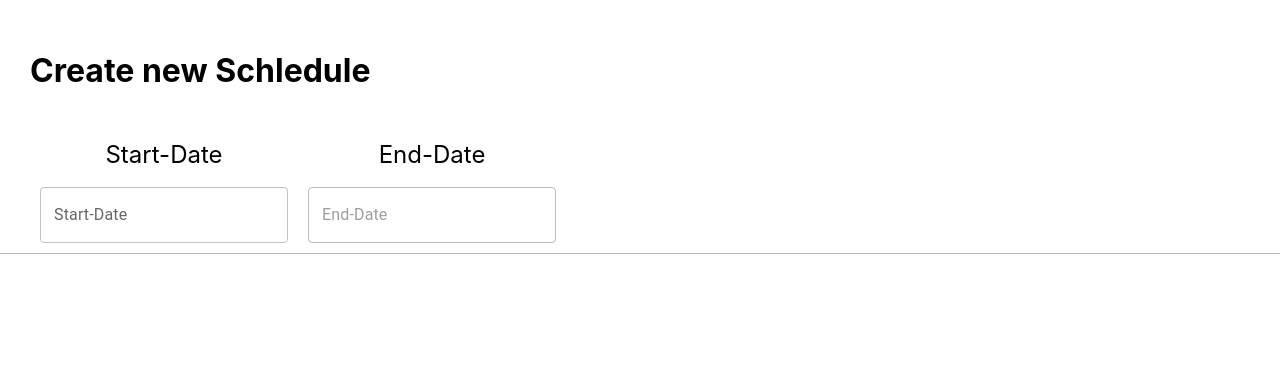
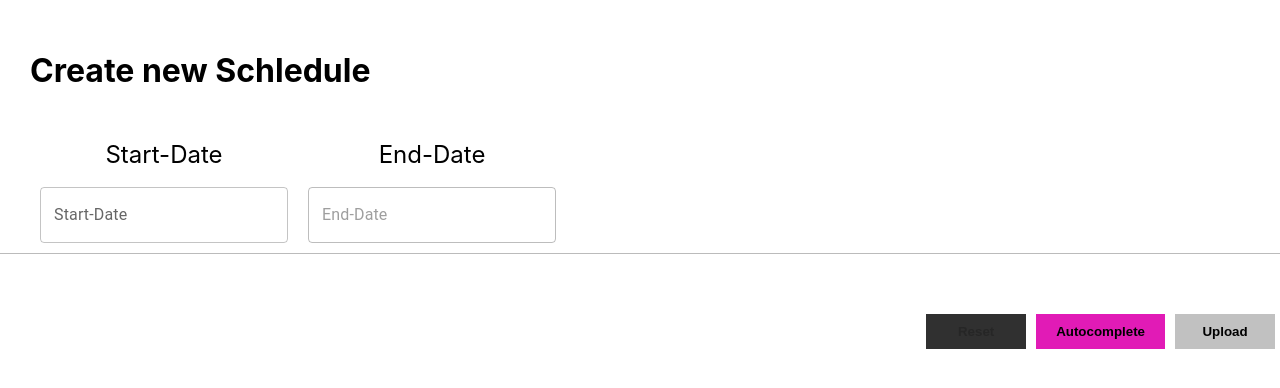
Before and after one commit to sony96/scheduler, a React (Create React App) app: page / in a window 1280 px wide. Shown: the top 388 px of the page. Built offline with nearby package versions, Linux system fonts and the light colour scheme.

Commit message:
Implement reset functionality

```diff
--- /dev/null
+++ b/src/App.constants.ts
@@ -0,0 +1,5 @@
+export enum BUTTON_TYPE {
+  RESET = "reset",
+  AUTOCOMPLETE = "autocomplete",
+  UPLOAD = "upload",
+}
--- /dev/null
+++ b/src/App.module.scss
@@ -0,0 +1,4 @@
+.actions{
+  display: flex;
+  justify-content: flex-end;
+}
--- a/src/App.tsx
+++ b/src/App.tsx
@@ -1,8 +1,11 @@
-import { useEffect, useState } from "react";
+import { useEffect, useMemo, useState } from "react";
 import { addHours, eachDayOfInterval, format, setHours } from "date-fns";
+import styles from "./App.module.scss";
+import { BUTTON_TYPE } from "./App.constants";
 
 import Header from "./components/Header";
 import Calendar from "./components/Calendar";
+import Button from "./components/Button";
 
 function App() {
   const [startDate, setStartDate] = useState<string>("");
@@ -11,6 +14,8 @@ function App() {
   const [dates, setDates] = useState<
     { dateId: string; date: Date; hours: { timeId: string; time: Date }[] }[]
   >([]);
+
+  console.log("CMP RERENDERED");
 
   useEffect(() => {
     if (!!startDate && !!endDate) {
@@ -104,6 +109,21 @@ function App() {
     setDates(result);
   };
 
+  const resetHandler = () => {
+    const result = dates.map((date) => ({
+      date: date.date,
+      dateId: date.dateId,
+      hours: [],
+    }));
+
+    setDates(result);
+  };
+
+  const isResetButtonDisabled = useMemo(
+    () => !Boolean(dates.find((date) => date.hours.length)),
+    [dates]
+  );
+
   return (
     <>
       <Header
@@ -118,6 +138,26 @@ function App() {
         addTime={addTimeHandler}
         deleteTime={deleteTimeHandler}
       />
+
+      <div className={styles.actions}>
+        <Button
+          type={BUTTON_TYPE.RESET}
+          disabled={isResetButtonDisabled}
+          onClick={resetHandler}
+        >
+          Reset
+        </Button>
+        <Button
+          type={BUTTON_TYPE.AUTOCOMPLETE}
+          disabled={false}
+          onClick={() => {}}
+        >
+          Autocomplete
+        </Button>
+        <Button type={BUTTON_TYPE.UPLOAD} disabled={false} onClick={() => {}}>
+          Upload
+        </Button>
+      </div>
     </>
   );
 }
--- /dev/null
+++ b/src/components/Button/Button.module.scss
@@ -0,0 +1,21 @@
+.button {
+  min-width: 100px;
+  padding: 10px 20px;
+  margin: 0 5px;
+  text-align: center;
+  border: none;
+  font-weight: 600;
+  cursor: pointer;
+
+  &--reset {
+    background-color: #303030;
+  }
+
+  &--autocomplete {
+    background-color: #e11bb6;
+  }
+
+  &--upload {
+    background-color: #c1c1c1;
+  }
+}
--- /dev/null
+++ b/src/components/Button/Button.tsx
@@ -0,0 +1,29 @@
+import React from "react";
+import type { ButtonProps } from "./Button.types";
+import styles from "./Button.module.scss";
+import clsx from "clsx";
+import { BUTTON_TYPE } from "../../App.constants";
+
+const Button: React.FC<ButtonProps> = ({
+  children,
+  type,
+  disabled,
+  onClick,
+}) => {
+  return (
+    <button
+      onClick={onClick}
+      disabled={disabled}
+      className={clsx(
+        styles.button,
+        type === BUTTON_TYPE.RESET && styles["button--reset"],
+        type === BUTTON_TYPE.AUTOCOMPLETE && styles["button--autocomplete"],
+        type === BUTTON_TYPE.UPLOAD && styles["button--upload"]
+      )}
+    >
+      {children}
+    </button>
+  );
+};
+
+export default Button;
--- /dev/null
+++ b/src/components/Button/index.ts
@@ -0,0 +1 @@
+export { default } from "./Button";
```
Also changed, not shown: src/App.css (deleted, +0 -38 lines), src/components/Button/Button.types.ts (added, +9 -0 lines).
